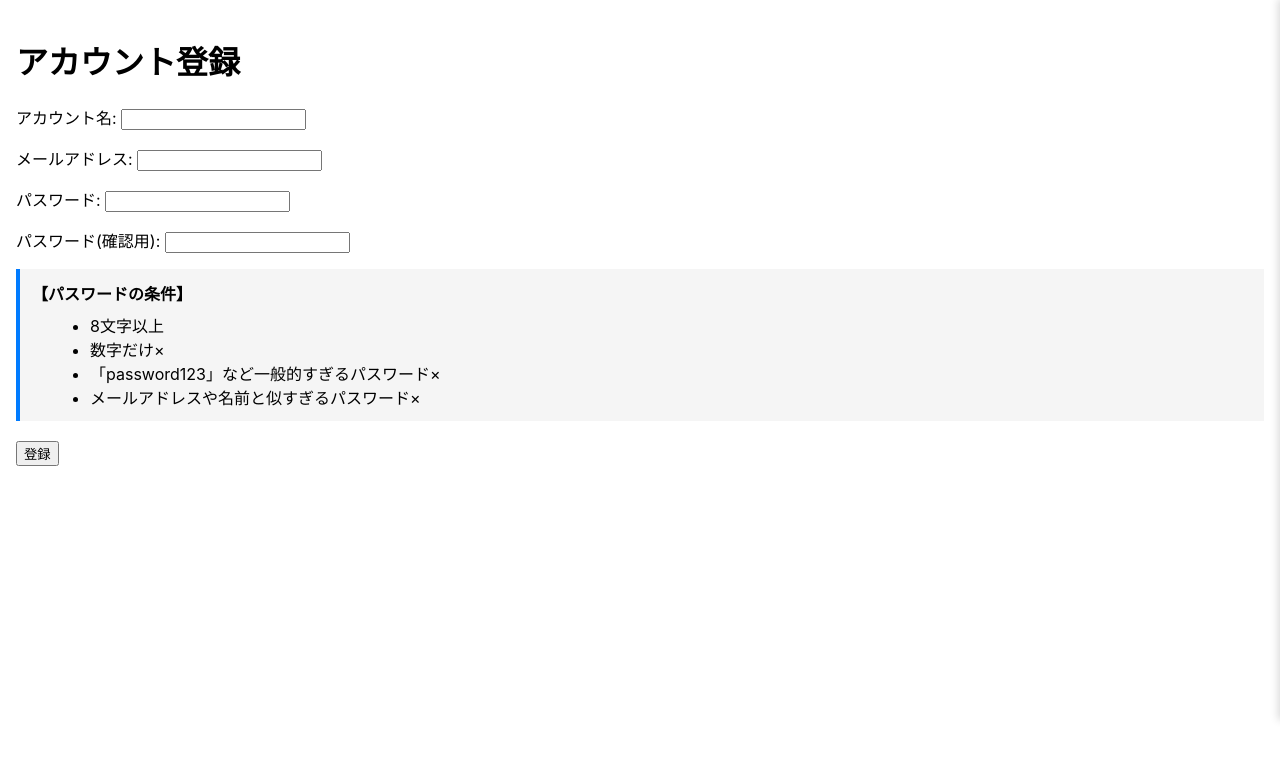
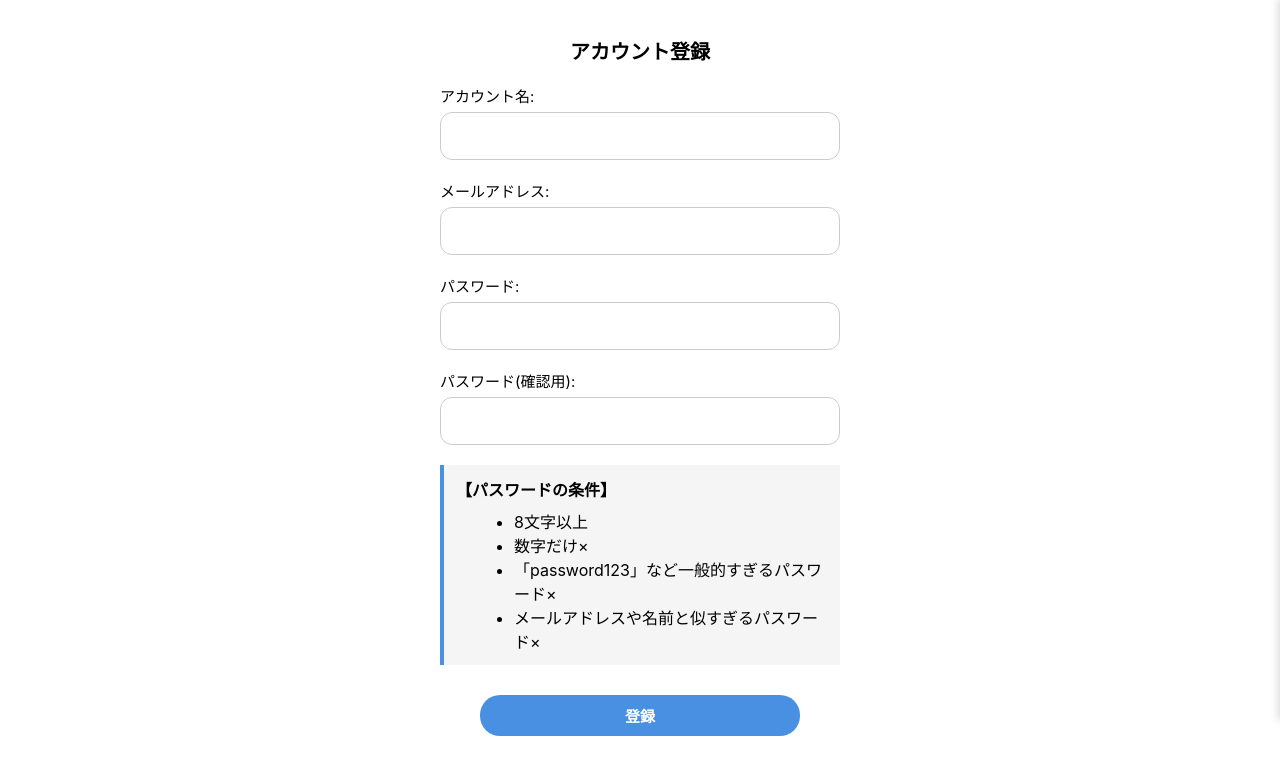
Before and after one commit to komina-bz/IMATAS_git, a Django app: page /accounts/regist/ in a window 1280 px wide. Shown: the part 61-841 px from the top of the page. Run offline with Django 5.2, Linux system fonts and the light colour scheme.

Commit message:
アカウント登録画面css

```diff
--- a/static/accounts/accounts.css
+++ b/static/accounts/accounts.css
@@ -51,6 +51,14 @@
     opacity: 0.9;
 }
 
+/* パスワード条件ボックス */
+.password-rules {
+    background: #f5f5f5;
+    padding: 12px;
+    border-left: 4px solid #4A90E2;
+    margin-bottom: 20px;
+}
+
 /* ===================================== */
 /* ============ 共通ここまで ============ */
 /* ===================================== */
@@ -87,16 +95,20 @@
     box-sizing: border-box;
 }
 
-/* ログインボタン（保存ボタンと統一） */
+/* ログインボタン */
 .login-container input[type="submit"] {
-    width: 100%;
-    padding: 14px 0;
-    background: #007bff;
+    display: block;
+    width: 100%;      /* スマホでは横幅いっぱい */
+    max-width: 320px; /* PCでは固定幅 */
+    margin: 30px auto 28px;
+    padding: 10px 0;
+    background: #4A90E2;
     color: #fff;
+    font-size: 15px;
+    font-weight: 600;
+    text-align: center;
+    border-radius: 20px;
     border: none;
-    border-radius: 20px;
-    font-size: 16px;
-    font-weight: 600;
     cursor: pointer;
     margin-top: 10px;
 }
@@ -117,6 +129,57 @@
 .login-links a:hover {
     text-decoration: underline;
 }
+
+/* =============== アカウント登録画面 =============== */
+
+/* 登録フォーム全体の余白 */
+.register-container {
+    padding: 0 16px;
+    max-width: 400px;
+    margin: 0 auto;
+}
+
+/* Django as_p の <p> を整える */
+.register-container p {
+    margin-bottom: 20px;
+}
+
+/* ラベル */
+.register-container label {
+    display: block;
+    font-size: 15px;
+    margin-bottom: 6px;
+}
+
+/* 入力フォーム */
+.register-container input[type="text"],
+.register-container input[type="email"],
+.register-container input[type="password"] {
+    width: 100%;
+    padding: 14px 16px;
+    font-size: 16px;
+    border: 1px solid #ccc;
+    border-radius: 12px;
+    box-sizing: border-box;
+}
+
+/* 登録ボタン */
+.register-container input[type="submit"] {
+    display: block;
+    width: 100%;      /* スマホでは横幅いっぱい */
+    max-width: 320px; /* PCでは固定幅 */
+    margin: 30px auto 28px;
+    padding: 10px 0;
+    background: #4A90E2;
+    color: #fff;
+    font-size: 15px;
+    font-weight: 600;
+    text-align: center;
+    border-radius: 20px;
+    border: none;
+    cursor: pointer;
+}
+
 
 /* =============== アカウント管理画面 =============== */
 
--- a/templates/accounts/regist.html
+++ b/templates/accounts/regist.html
@@ -1,18 +1,26 @@
 {% extends "base.html" %}
+{% load static %}
+{% block head %}
+<link rel="stylesheet" href="{% static 'accounts/accounts.css' %}">
+{% endblock %}
 {% block title %}Restrastion Page{% endblock %}
 {% block header_right %}
     <a href="{% url 'accounts:login' %}" style="font-size:20px; text-decoration:none;"><h1>×</h></a>
 {% endblock %}
 
 {% block content %}
-    <h1>アカウント登録</h1>
+    <div class="page-title">アカウント登録</div>
+
+    <div class="register-container">
         {% if error %}
             <p style="color:red; font-weight:bold;">{{ error }}</p>
         {% endif %}
+
         <form method="POST">
             {% csrf_token %}
             {{ user_form.as_p }}
-        <div style="background:#f5f5f5; padding:12px; border-left:4px solid #007bff; margin-bottom:20px;">
+
+            <div class="password-rules">
                 <strong>【パスワードの条件】</strong>
                 <ul style="margin:8px 0 0 18px;">
                     <li>8文字以上</li>
@@ -21,7 +29,10 @@
                     <li>メールアドレスや名前と似すぎるパスワード×</li>
                 </ul>
             </div>
+
             <input type="submit" value="登録">
         </form>
+    </div>
+
 {% endblock %}
 {% block footer %}{% endblock %}
```
Lines whose indentation alone changed are shown as unchanged.
